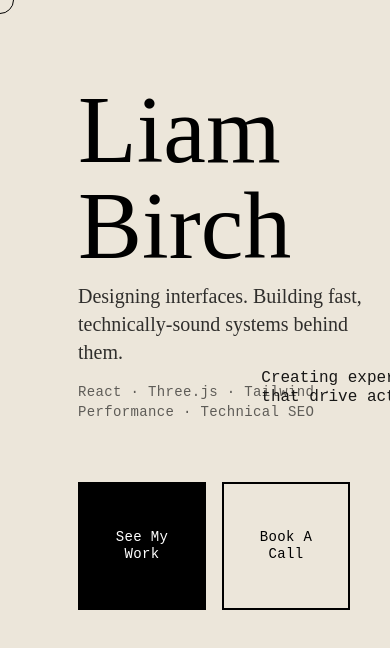
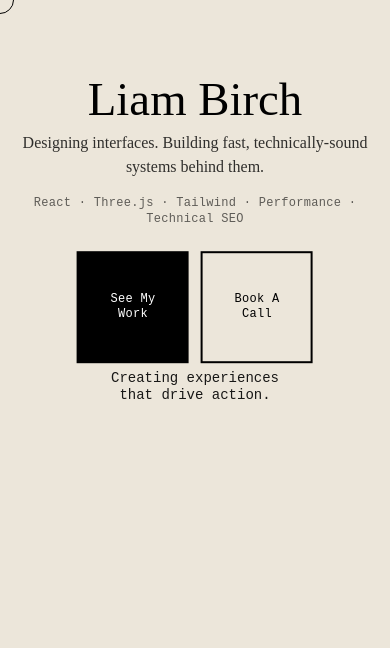
Before and after one commit to nottoezz/portfolio, a React (Vite) app: page / in a window 390 px wide. Shown: the top 648 px of the page. Built offline with nearby package versions, Linux system fonts and the light colour scheme; no server answers; a web font is replaced by a local one.

Commit message:
Hero section mobile optimised

```diff
--- a/src/Home.jsx
+++ b/src/Home.jsx
@@ -27,7 +27,7 @@ const isBrowser = typeof window !== "undefined";
 const ROSE_KEYFRAMES = [
   {
     // Section 0 – hero (start)
-    position: { x: 2, y: -3, z: 0 },
+    position: { x: 2, y: -3.5, z: 0 },
     rotation: { x: 0, y: Math.PI / 6, z: 0 },
     scale: 2,
   },
@@ -88,6 +88,13 @@ function getRosePoseFromScroll(scrollY, viewportHeight) {
     },
     scale: lerp(from.scale, to.scale, t),
   };
+}
+
+// Scales the rose relative to viewport width
+function getViewportScaleMultiplier(viewportWidth) {
+  const base = 1440;
+  const w = viewportWidth || (isBrowser ? window.innerWidth : base) || base;
+  return clamp(w / base, 0.65, 1.2);
 }
 
 // ---------------------------------------------------------------------------
@@ -950,9 +957,13 @@ function Home() {
         });
 
         const start = ROSE_KEYFRAMES[0];
-        roseModel.scale.set(start.scale, start.scale, start.scale);
+        const startScaleMult = getViewportScaleMultiplier(window.innerWidth);
+        const startScale = start.scale * startScaleMult;
+        const isMobileInit = (window.innerWidth || 0) < 768;
+        const startPosX = isMobileInit ? 0 : start.position.x;
+        roseModel.scale.set(startScale, startScale, startScale);
         roseModel.position.set(
-          start.position.x,
+          startPosX,
           start.position.y,
           start.position.z
         );
@@ -975,21 +986,28 @@ function Home() {
       if (roseModel) {
         const y = scrollRef.current;
         const viewportHeight = window.innerHeight || 1;
+        const viewportWidth = window.innerWidth || 1;
         const { position, rotation, scale } = getRosePoseFromScroll(
           y,
           viewportHeight
         );
+        const scaleMult = getViewportScaleMultiplier(viewportWidth);
+        const targetScale = scale * scaleMult;
+        const sectionFloat = y / viewportHeight;
+        const isMobile = viewportWidth < 768;
 
         const posEase = 0.08;
         const rotEase = 0.08;
         const scaleEase = 0.05;
 
-        roseModel.position.x += (position.x - roseModel.position.x) * posEase;
+        const targetPosX =
+          isMobile && sectionFloat < 1 ? 0 : position.x;
+
+        roseModel.position.x += (targetPosX - roseModel.position.x) * posEase;
         roseModel.position.y += (position.y - roseModel.position.y) * posEase;
         roseModel.position.z += (position.z - roseModel.position.z) * posEase;
 
         // Check if we're in section 3 (Selected Works)
-        const sectionFloat = y / viewportHeight;
         const isInSelectedWorks = sectionFloat >= 3 && sectionFloat < 4;
 
         roseModel.rotation.x += (rotation.x - roseModel.rotation.x) * rotEase;
@@ -1016,9 +1034,9 @@ function Home() {
           roseModel.rotation.x += mouseRef.current.y * mouseInfluence * 0.5;
         }
 
-        roseModel.scale.x += (scale - roseModel.scale.x) * scaleEase;
-        roseModel.scale.y += (scale - roseModel.scale.y) * scaleEase;
-        roseModel.scale.z += (scale - roseModel.scale.z) * scaleEase;
+        roseModel.scale.x += (targetScale - roseModel.scale.x) * scaleEase;
+        roseModel.scale.y += (targetScale - roseModel.scale.y) * scaleEase;
+        roseModel.scale.z += (targetScale - roseModel.scale.z) * scaleEase;
       }
 
       renderer.render(scene, camera);
@@ -1106,38 +1124,38 @@ function Home() {
         />
 
         {/* Hero Section */}
-        <section className="h-screen relative flex items-center snap-center">
+        <section className="h-screen relative flex items-center snap-center px-6 md:px-0">
           <div
-            className="fixed left-[20vw] top-[50%] -translate-y-1/2 z-200 transition-all duration-300"
+            className="fixed left-1/2 md:left-[20vw] top-[50%] md:top-[60%] -translate-y-1/2 -translate-x-1/2 md:translate-x-0 z-200 transition-all duration-300 w-[min(92vw,560px)] md:w-auto text-center md:text-left"
             style={{
-              transform: `translateY(calc(-50% + ${-scrollY * 0.5}px))`,
+              transform: `translateY(calc(-50% + ${-scrollY * 0.5 + (isBrowser && window.innerWidth >= 768 ? 20 : 0)}px))`,
               opacity: textOpacity,
             }}
           >
             <div>
               <h1
-                className="text-8xl font-normal text-black leading-none m-0"
+                className="text-[12vw] md:text-8xl font-normal text-black leading-none m-0"
                 style={{ fontFamily: "Notable, serif" }}
               >
                 Liam Birch
               </h1>
               <p
-                className="text-xl font-normal text-black opacity-80 my-2 mb-4 max-w-170"
+                className="text-base md:text-xl font-normal text-black opacity-80 my-2 mb-4 max-w-[90vw] md:max-w-170 mx-auto md:mx-0"
                 style={{ fontFamily: "Notable, serif" }}
               >
                 Designing interfaces. Building fast, technically-sound systems
                 behind them.
               </p>
               <p
-                className="text-sm font-mono text-black opacity-60 tracking-wide"
+                className="text-xs md:text-sm font-mono text-black opacity-60 tracking-wide"
                 style={{ fontFamily: "Share Tech Mono, monospace" }}
               >
                 React · Three.js · Tailwind · Performance · Technical SEO
               </p>
 
-              <div className="absolute bottom-0 left-0 flex gap-4 top-100">
+              <div className="mt-6 md:mt-8 flex gap-3 md:gap-4 justify-center md:justify-start">
                 <button
-                  className="w-32 h-32 bg-black text-white font-mono text-sm tracking-wide hover:bg-gray-800 transition-colors duration-200 cursor-pointer flex items-center justify-center"
+                  className="w-28 h-28 md:w-32 md:h-32 bg-black text-white font-mono text-xs md:text-sm tracking-wide hover:bg-gray-800 transition-colors duration-200 cursor-pointer flex items-center justify-center"
                   style={{ fontFamily: "Share Tech Mono, monospace" }}
                 >
                   <span className="text-center leading-tight">
@@ -1147,7 +1165,7 @@ function Home() {
                   </span>
                 </button>
                 <button
-                  className="w-32 h-32 border-2 border-black text-black font-mono text-sm tracking-wide hover:bg-black/20 hover:text-black transition-all duration-200 cursor-pointer flex items-center justify-center"
+                  className="w-28 h-28 md:w-32 md:h-32 border-2 border-black text-black font-mono text-xs md:text-sm tracking-wide hover:bg-black/20 hover:text-black transition-all duration-200 cursor-pointer flex items-center justify-center"
                   style={{ fontFamily: "Share Tech Mono, monospace" }}
                 >
                   <span className="text-center leading-tight">
@@ -1159,17 +1177,20 @@ function Home() {
               </div>
 
               <div
-                className="fixed left-[47vw] top-[90%] -translate-y-1/2 z-200 transition-opacity duration-300"
+                className="mt-6 md:mt-6 md:fixed md:left-[47vw] md:top-[78%] z-200 transition-opacity duration-300 w-full md:w-[400px]"
                 style={{
                   opacity: textOpacity,
-                  width: "400px",
+                  transform:
+                    isBrowser && window.innerWidth >= 768
+                      ? "translateY(calc(-50% - 70px))"
+                      : "translateY(-50%)",
                 }}
               >
                 <p
-                  className="text-base font-normal text-black m-0 text-left opacity-90 whitespace-pre-line"
+                  className="text-sm md:text-base font-normal text-black m-0 text-center md:text-left opacity-90 whitespace-pre-line"
                   style={{
                     fontFamily: "Share Tech Mono, monospace",
-                    lineHeight: "1.2",
+                    lineHeight: "1.25",
                   }}
                 >
                   Creating experiences{"\n"}that drive action.
@@ -1584,7 +1605,7 @@ function Home() {
         {/* Selected Works Section */}
         <section
           ref={selectedWorksRef}
-          className="h-screen bg-[#ece6da] flex items-center justify-center snap-center relative overflow-visible"
+          className="min-h-screen bg-[#ece6da] flex items-start md:items-center justify-center snap-center relative overflow-visible pt-10 pb-20 md:pt-0 md:pb-0"
         >
           <div
             className={`relative w-full h-full flex items-center justify-center ${workTransitionBase} ${workTransitionClass}`}
@@ -2701,7 +2722,7 @@ function Home() {
             )}
 
             {/* Circle container - larger to fill screen */}
-            <div className="relative w-[350px] h-[350px] md:w-[500px] md:h-[500px] lg:w-[580px] lg:h-[580px] flex items-center justify-center md:mt-0 mt-[280px]">
+            <div className="relative w-[260px] h-[260px] md:w-[500px] md:h-[500px] lg:w-[580px] lg:h-[580px] flex items-center justify-center md:mt-0 mt-[220px]">
               {/* Circle border */}
               <div className="absolute inset-0 rounded-full border-2 border-black"></div>
 
@@ -2755,7 +2776,7 @@ function Home() {
                   selectedWork === 0 ? 'bg-white' : 'bg-black hover:bg-white'
                 }`}
                 style={{
-                  transform: 'translate(-50%, -50%) translate(185px, -185px)'
+                  transform: 'translate(-50%, -50%) translate(150px, -150px)'
                 }}
               >
                 <span className={`text-[8px] md:text-[10px] lg:text-[11px] uppercase tracking-wider text-center px-2 transition-colors duration-200 ${
@@ -2772,7 +2793,7 @@ function Home() {
                   selectedWork === 1 ? 'bg-white' : 'bg-black hover:bg-white'
                 }`}
                 style={{
-                  transform: 'translate(-50%, -50%) translate(-185px, -185px)'
+                  transform: 'translate(-50%, -50%) translate(-150px, -150px)'
                 }}
               >
                 <span className={`text-[8px] md:text-[10px] lg:text-[11px] uppercase tracking-wider text-center px-2 transition-colors duration-200 ${
@@ -2789,7 +2810,7 @@ function Home() {
                   selectedWork === 2 ? 'bg-white' : 'bg-black hover:bg-white'
                 }`}
                 style={{
-                  transform: 'translate(-50%, -50%) translate(-185px, 185px)'
+                  transform: 'translate(-50%, -50%) translate(-150px, 150px)'
                 }}
               >
                 <span className={`text-[8px] md:text-[10px] lg:text-[11px] uppercase tracking-wider text-center px-2 transition-colors duration-200 ${
@@ -2806,7 +2827,7 @@ function Home() {
                   selectedWork === 3 ? 'bg-white' : 'bg-black hover:bg-white'
                 }`}
                 style={{
-                  transform: 'translate(-50%, -50%) translate(185px, 185px)'
+                  transform: 'translate(-50%, -50%) translate(150px, 150px)'
                 }}
               >
                 <span className={`text-[8px] md:text-[10px] lg:text-[11px] uppercase tracking-wider text-center px-2 transition-colors duration-200 ${
```
